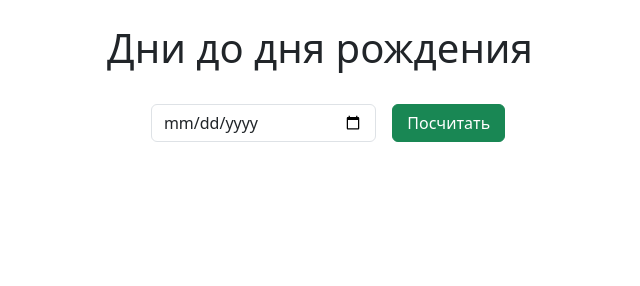
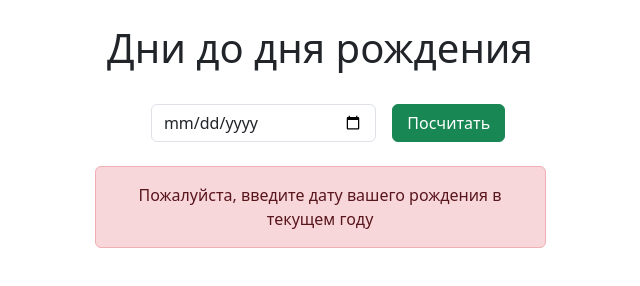
Before and after one commit to woachkatzl/ITG-week13-homework, a plain HTML site: page task-2/index.html in a window 1280 px wide. Both pictures are taken after a click on the button "Посчитать". Shown: the whole page, without its empty margins (320-960 px from the left). Drawn offline with nearby package versions, Linux system fonts and the light colour scheme.

Commit message:
modified calculating dunction to function expression, added the check for empty date field

```diff
--- a/task-2/index.html
+++ b/task-2/index.html
@@ -15,7 +15,7 @@
                     <input class="form-control mx-3 w-50" type="date" id="birthday">
                     <button class="btn btn-success w-25" type="button">Посчитать</button>
                 </div>
-                <p class="text-center py-4" id="result"></p>
+                <p class="text-center my-4" id="result"></p>
             </div>
         </div>
     </div>
--- a/task-2/index.js
+++ b/task-2/index.js
@@ -1,14 +1,12 @@
+// DOM ELEMENTS
 const birthdayInput = document.querySelector("#birthday");
 const button = document.querySelector("button");
+const resultMessage = document.querySelector("#result");
 
-button.addEventListener("click", daysToBirthday);
-
-function daysToBirthday() {
-    // Берём данные о дате дня рождения
-    const birthdayTimeStamp = Date.parse(birthdayInput.value);
-
+// NUMBER OF DAYS TILL BIRTHDAY
+const daysToBirthday = () => {
     // Создаём текущую дату и дату рождения в текущем году
-    const birthdayDate = new Date(birthdayTimeStamp);
+    const birthdayDate = new Date(birthdayInput.value);
     const currentDate = new Date();
 
     //Извлекаем UTC день из даты рождения и из текущей
@@ -18,5 +16,22 @@ function daysToBirthday() {
     // Считаем разницу в днях и определяем количство дней до следующего дня рождения
     const diffInDays = birthdayDay - currentDay;
     const daysToBirthday = diffInDays < 0 ? diffInDays + 365 : diffInDays;
-    console.log(daysToBirthday);
+    return daysToBirthday;
+};
+
+// EVENT LISTENERS
+button.addEventListener("click", showDaysToBirthday);
+
+// FUNCTION TO SHOW DAYS TO BIRTHDAY
+function showDaysToBirthday() {
+    const errorMessage = "Пожалуйста, введите дату вашего рождения в текущем году";
+    const successMessage = `До вашего дня рождения осталось ждать ${daysToBirthday()} дней!`;
+
+    if (birthdayInput.value) {
+        resultMessage.textContent = successMessage;
+        resultMessage.classList.add("alert", "alert-success");
+    } else {
+        resultMessage.textContent = errorMessage;
+        resultMessage.classList.add("alert", "alert-danger");
+    }
 }
```
